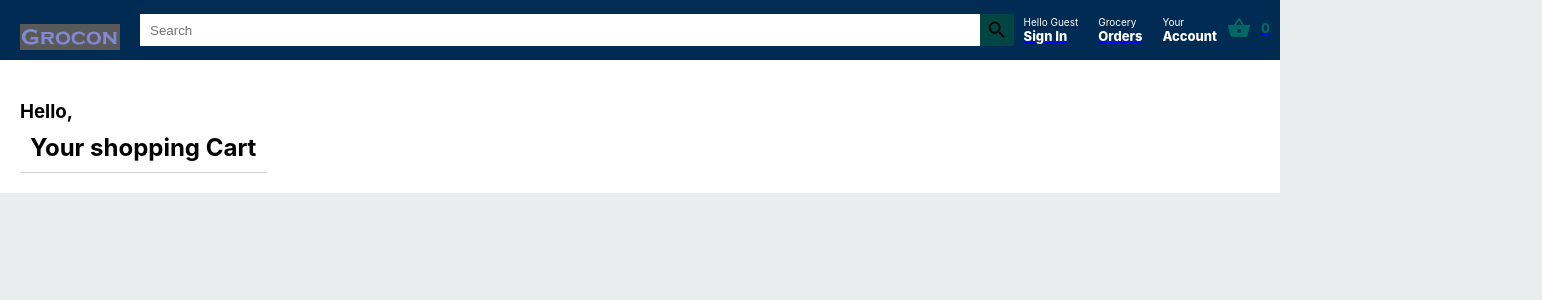
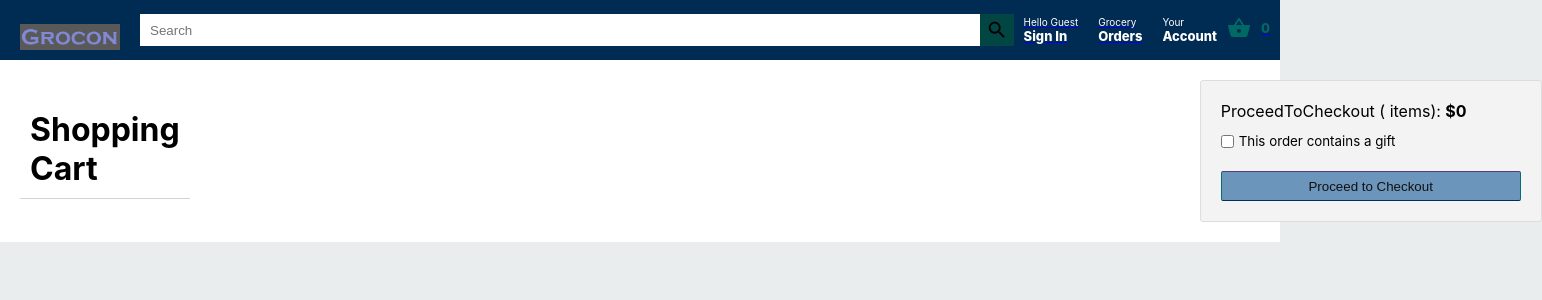
Before and after one commit to AlexanderTheGrey/GroceryDeliverySystem, a React (Create React App) app: page /checkout in a window 1280 px wide. Shown: the top 300 px of the page, 1542 px wide, since content can reach past the window. Built offline with nearby package versions, Linux system fonts and the light colour scheme.

Commit message:
Add checkout component to shopping cart

```diff
--- a/src/Checkout.css
+++ b/src/Checkout.css
@@ -10,8 +10,12 @@
   margin-bottom: 10px;
 }
 
-.checkout_title {
+.checkout_name {
   margin-right: 10px;
   padding: 10px;
   border-bottom: 1px solid lightgray;
 }
+
+.checkout_proceed {
+  padding-left: 1000px;
+}
--- a/src/Checkout.js
+++ b/src/Checkout.js
@@ -1,6 +1,6 @@
 import React from "react";
 import "./Checkout.css";
-//import Subtotal from "./Subtotal";
+import ProceedToCheckout from "./ProceedToCheckout";
 import { useStateValue } from "./StateProvider";
 import ProductCO from "./ProductCO";
 
@@ -9,7 +9,7 @@ function Checkout() {
 
   return (
     <div className="checkout">
-      <div className="checkout_left">
+      <div className="checkout_items">
         <img
           className="checkout_picture"
           src=""
@@ -17,13 +17,12 @@ function Checkout() {
         />
 
         <div>
-          <h3>Hello, {user?.email}</h3>
-          <h2 className="checkout_title">Your shopping Cart</h2>
+          <h1 className="checkout_name">Shopping Cart</h1>
 
           {cart.map(item => (
             <ProductCO
               id={item.id}
-              title={item.title}
+              name={item.name}
               image={item.image}
               price={item.price}
               rating={item.rating}
@@ -34,7 +33,9 @@ function Checkout() {
         </div>
       </div>
 
-
+      <div className="checkout_proceed">
+        <ProceedToCheckout />
+      </div>
     </div>
   );
 }
--- a/src/Home.js
+++ b/src/Home.js
@@ -13,18 +13,20 @@ function Home() {
 
         <div className="home_group">
           <Product
-            id="12321341"
-            title="Big Bennie's Broccoli"
+            id="00000001"
+            name="Big Bennie's Broccoli"
             image="https://images-na.ssl-images-amazon.com/images/I/71mYzDfK-6L._SL1024_.jpg"
             price={4.99}
             rating={2.5}
+            description="Rich green broccoli"
           />
           <Product
-            id="49538094"
-            title="Fryer Whole Chicken"
+            id="00000002"
+            name="Fryer Whole Chicken"
             image="https://images-na.ssl-images-amazon.com/images/I/612jiEdQ58L._SL1000_.jpg"
             price={9.99}
             rating={3.5}
+            description="Juicy chicken"
           />
         </div>
       </div>
--- /dev/null
+++ b/src/ProceedToCheckout.css
@@ -0,0 +1,31 @@
+.proceedToCheckout {
+  display: flex;
+  flex-direction: column;
+  justify-content: space-between;
+  width: 300px;
+  height: 100px;
+  padding: 20px;
+  background-color: #f3f3f3;
+  border: 1px solid #dddddd;
+  border-radius: 3px;
+}
+
+.proceedToCheckout_gift {
+  display: flex;
+  align-items: center;
+}
+
+.proceedToCheckout_gift > input {
+  margin-right: 5px;
+}
+
+.proceedToCheckout > button {
+  background: #6c95bb;
+  border-radius: 2px;
+  width: 100%;
+  height: 30px;
+  border: 1px solid;
+  margin-top: 10px;
+  border-color: #543d7a #096c71 #082e58;
+  color: #111;
+}
--- /dev/null
+++ b/src/ProceedToCheckout.js
@@ -0,0 +1,37 @@
+import React from "react";
+import "./ProceedToCheckout.css";
+import CurrencyFormat from "react-currency-format";
+import { useStateValue } from "./StateProvider";
+import { getCartTotal } from "./reducer";
+import { useHistory } from "react-router-dom";
+
+function ProceedToCheckout() {
+  const history = useHistory();
+  const [{ cart }, dispatch] = useStateValue();
+
+  return (
+    <div className="proceedToCheckout">
+      <CurrencyFormat
+        renderText={(value) => (
+          <>
+            <p>
+            ProceedToCheckout ({cart.cartQuantity} items): <strong>{value}</strong>
+            </p>
+            <small className="proceedToCheckout_gift">
+              <input type="checkbox" /> This order contains a gift
+            </small>
+          </>
+        )}
+        decimalScale={2}
+        value={getCartTotal(cart)}
+        displayType={"text"}
+        thousandSeparator={true}
+        prefix={"$"}
+      />
+
+      <button onClick={h => history.push('/payment')}>Proceed to Checkout</button>
+    </div>
+  );
+}
+
+export default ProceedToCheckout;
--- a/src/Product.css
+++ b/src/Product.css
@@ -24,10 +24,10 @@
 }
 
 .product > button {
-  background: #f0c14b;
+  background: #6c95bb;
   border: 1px solid;
   margin-top: 10px;
-  border-color: #a88734 #9c7e31 #846a29;
+  border-color:#543d7a #096c71 #082e58;
   color: #111;
 }
 
--- a/src/Product.js
+++ b/src/Product.js
@@ -3,7 +3,7 @@ import "./Product.css";
 import { useStateValue } from "./StateProvider";
 import Rating from 'material-ui-rating';
 
-function Product({ id, title, image, price, rating, quantity }) {
+function Product({ id, name, image, price, rating, quantity, description }) {
   const [{ cart }, dispatch] = useStateValue();
 
   const addToCart = () => {
@@ -13,11 +13,12 @@ function Product({ id, title, image, price, rating, quantity }) {
       type: "ADD_TO_CART",
       item: {
         id: id,
-        title: title,
+        name: name,
         image: image,
         price: price,
         rating: rating,
         quantity: quantity,
+        description: description
       },
       id: id
     });
@@ -26,7 +27,7 @@ function Product({ id, title, image, price, rating, quantity }) {
   return (
     <div className="product">
       <div className="product_info">
-        <p>{title}</p>
+        <p>{name}</p>
         <p className="product_price">
           <small>$</small>
           <strong>{price}</strong>
--- a/src/ProductCO.css
+++ b/src/ProductCO.css
@@ -9,10 +9,10 @@
 }
 
 .product-co_info > button {
-    background: #f0c14b;
+    background: #6c95bb;
     border: 1px solid;
     margin-top: 10px;
-    border-color: #a88734 #9c7e31 #846a29;
+    border-color:#543d7a #096c71 #082e58;
     color: #111;
 }
 
@@ -26,7 +26,7 @@
     display: flex;
   }
 
-.product-co_title {
+.product-co_name {
     font-size: 17px;
     font-weight: 800;
 }
--- a/src/ProductCO.js
+++ b/src/ProductCO.js
@@ -3,7 +3,7 @@ import './ProductCO.css'
 import { useStateValue } from "./StateProvider";
 import Rating from 'material-ui-rating';
 
-function ProductCO({ id, image, title, price, rating, quantity, hideButton }) {
+function ProductCO({ id, image, name, price, rating, quantity, hideButton }) {
     const [{ cart }, dispatch] = useStateValue();
 
     const removeFromCart = () => {
@@ -18,7 +18,7 @@ function ProductCO({ id, image, title, price, rating, quantity, hideButton }) {
             <img className='product-co_image' src={image} />
 
             <div className='product-co_info'>
-                <p className='product-co_title'>{title}</p>
+                <p className='product-co_name'>{name}</p>
                 <p className="product-co_price">
                     <small>$</small>
                     <strong>{price}</strong>
@@ -31,7 +31,7 @@ function ProductCO({ id, image, title, price, rating, quantity, hideButton }) {
                     <strong>{quantity}</strong>
                 </p>
                 {!hideButton && (
-                    <button onClick={removeFromCart}>Remove from Basket</button>
+                    <button onClick={removeFromCart}>Remove from Cart</button>
                 )}
             </div>
         </div>
```
